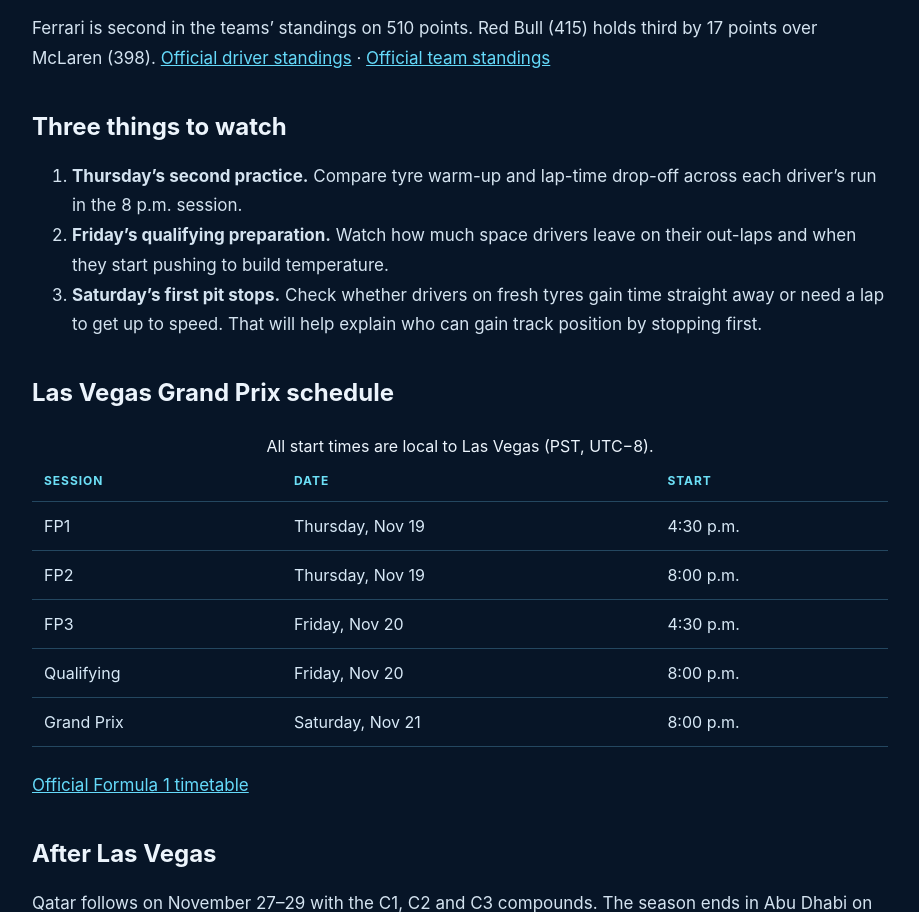
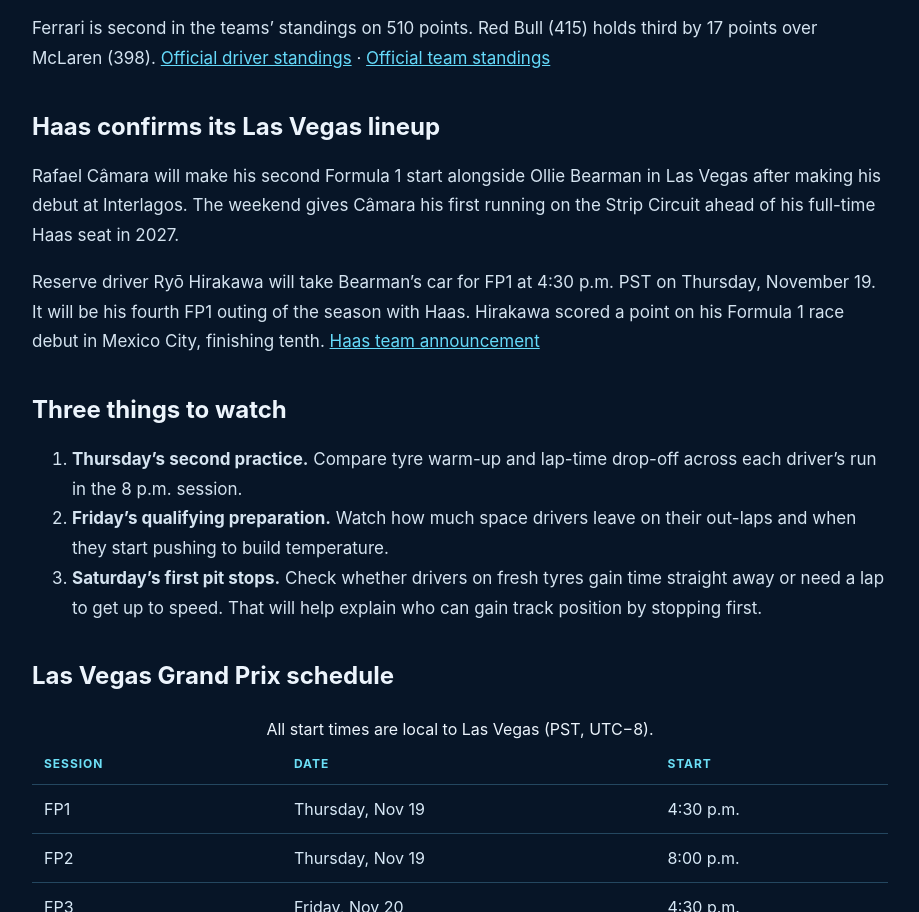
Before and after one commit to MrFrankRazr/paddock-command, a plain HTML site: page 2026-las-vegas-grand-prix-preview-tyre-strategy.html in a window 1280 px wide. Shown: the part 1773-2685 px from the top of the page, without its empty margins (180-1099 px from the left). Drawn offline with Linux system fonts and the light colour scheme.

Commit message:
Add files via upload
las-vegas-haas-update.zip

```diff
--- a/2026-las-vegas-grand-prix-preview-tyre-strategy.html
+++ b/2026-las-vegas-grand-prix-preview-tyre-strategy.html
@@ -49,6 +49,10 @@
 <p>Kimi Antonelli has secured the Drivers’ Championship, and Mercedes clinched the Constructors’ Championship in Brazil. Verstappen sits second on 279 points, 17 clear of George Russell (262). Lewis Hamilton (261) is one point behind Russell, while Charles Leclerc (249) is three ahead of Norris (246).</p>
 <p>Ferrari is second in the teams’ standings on 510 points. Red Bull (415) holds third by 17 points over McLaren (398). <a href="https://www.formula1.com/en/results/2026/drivers">Official driver standings</a> · <a href="https://www.formula1.com/en/results/2026/team">Official team standings</a></p>
 
+<h2>Haas confirms its Las Vegas lineup</h2>
+<p>Rafael Câmara will make his second Formula 1 start alongside Ollie Bearman in Las Vegas after making his debut at Interlagos. The weekend gives Câmara his first running on the Strip Circuit ahead of his full-time Haas seat in 2027.</p>
+<p>Reserve driver Ryō Hirakawa will take Bearman’s car for FP1 at 4:30 p.m. PST on Thursday, November 19. It will be his fourth FP1 outing of the season with Haas. Hirakawa scored a point on his Formula 1 race debut in Mexico City, finishing tenth. <a href="https://haasf1team.com/news/las-vegas-grand-prix-race-preview-1">Haas team announcement</a></p>
+
 <h2>Three things to watch</h2>
 <ol>
 <li><strong>Thursday’s second practice.</strong> Compare tyre warm-up and lap-time drop-off across each driver’s run in the 8 p.m. session.</li>
```
Also changed, not shown: index.html (+1 -0 lines), race-weekend.html (+1 -0 lines).
